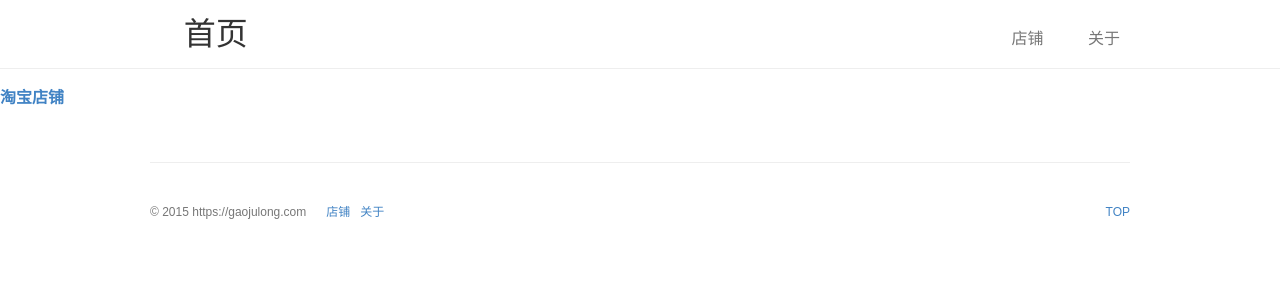
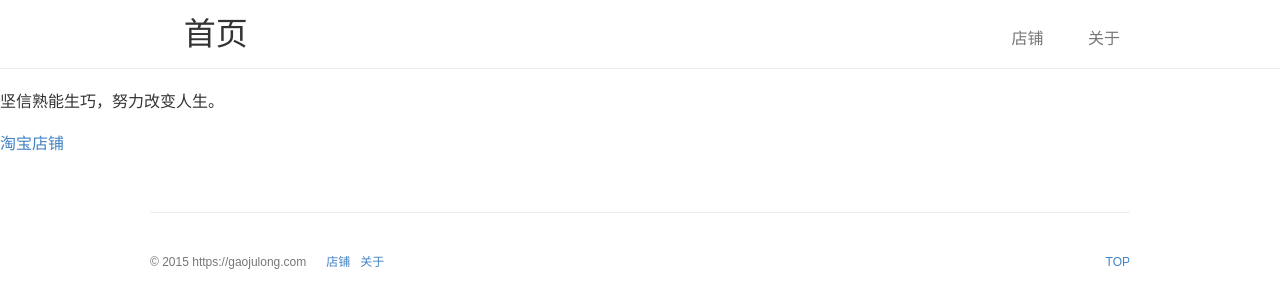
Before and after one commit to gaojulong/gaojulong.github.io, a Jekyll site: the page built from pages/buy.md, in a window 1280 px wide. Shown: the top 308 px of the page. Built offline with Jekyll 4.4.1, drawn with Linux system fonts in a browser that asks for light colours; some web fonts are replaced; a style sheet for code colours, icons or effects is not loaded.

Commit message:
Update buy.md

```diff
--- a/pages/buy.md
+++ b/pages/buy.md
@@ -6,4 +6,6 @@ description: 开源改变世界。
 permalink: /buy/
 ---
 
-### [淘宝店铺](https://item.taobao.com/item.htm?spm=a1z10.3-c.w4002-10960194006.11.77b54338UCBf04&id=668874810541)
+坚信熟能生巧，努力改变人生。
+
+[淘宝店铺](https://item.taobao.com/item.htm?spm=a1z10.3-c.w4002-10960194006.11.77b54338UCBf04&id=668874810541)
```
